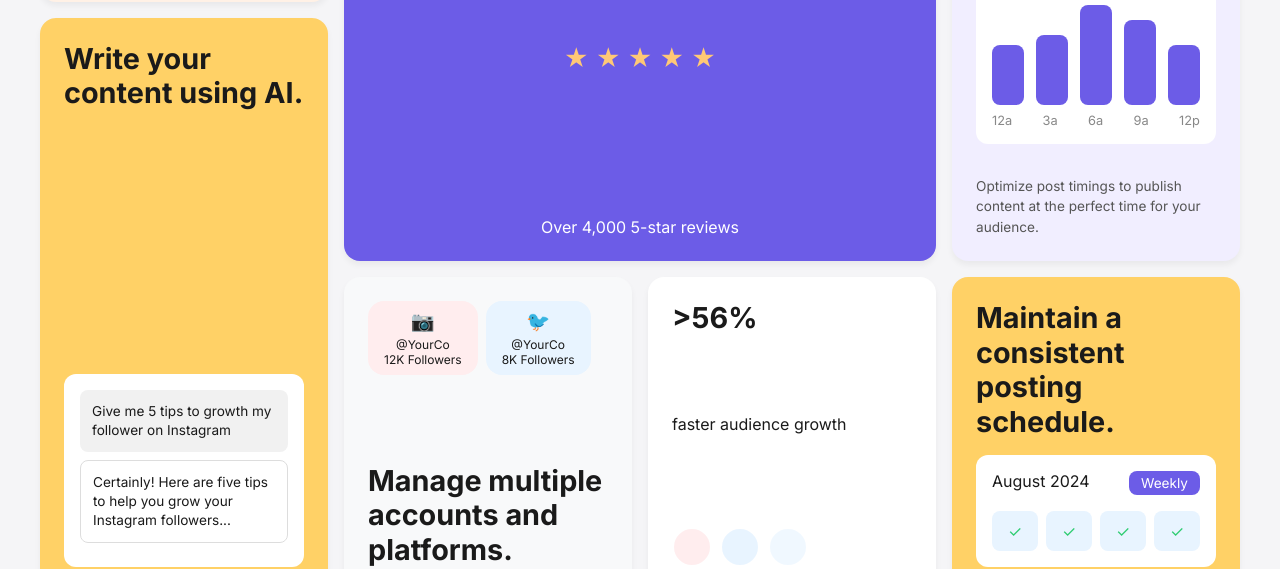
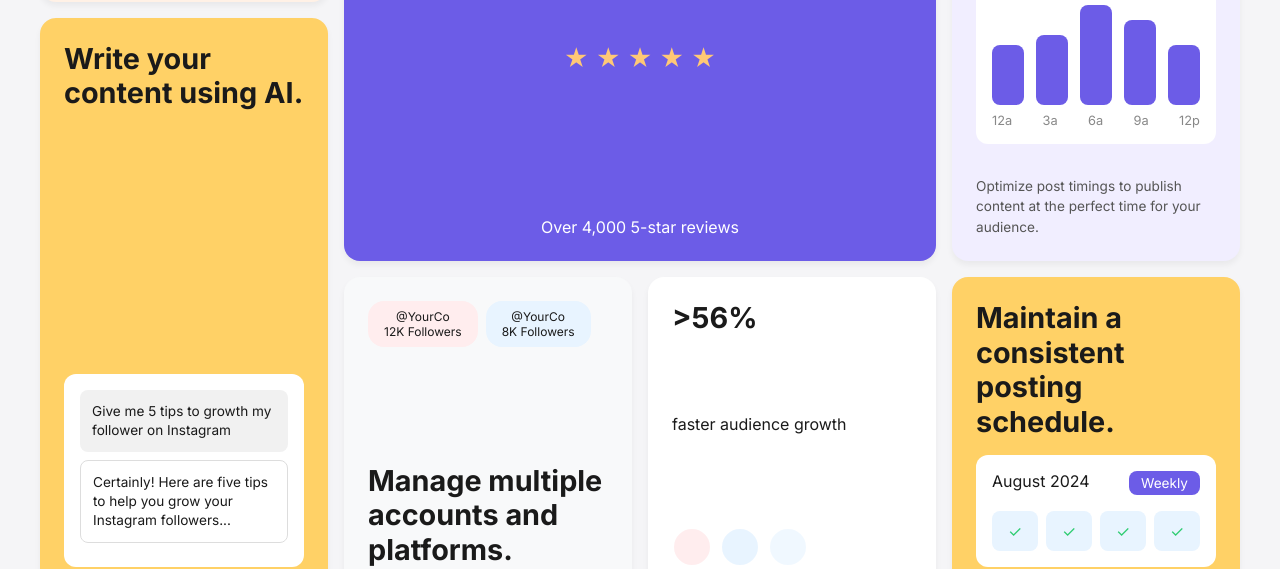
Before and after one commit to Daniel-Kav/bento-grid, a plain HTML site: page index.html in a window 1280 px wide. Shown: the part 236-805 px from the top of the page. Drawn offline with Linux system fonts and the light colour scheme.

Commit message:
refactor: remove account icons from social media badges
Eliminate the account icons from the Instagram and Twitter sections in index.html to streamline the design of the account badges. This change focuses on simplifying the visual elements while maintaining essential information for user engagement.

```diff
--- a/index.html
+++ b/index.html
@@ -81,12 +81,10 @@
       <div class="card-content">
         <div class="account-badges">
           <div class="account instagram">
-            <span class="account-icon">📷</span>
             <span>@YourCo</span>
             <span>12K Followers</span>
           </div>
           <div class="account twitter">
-            <span class="account-icon">🐦</span>
             <span>@YourCo</span>
             <span>8K Followers</span>
           </div>
```
